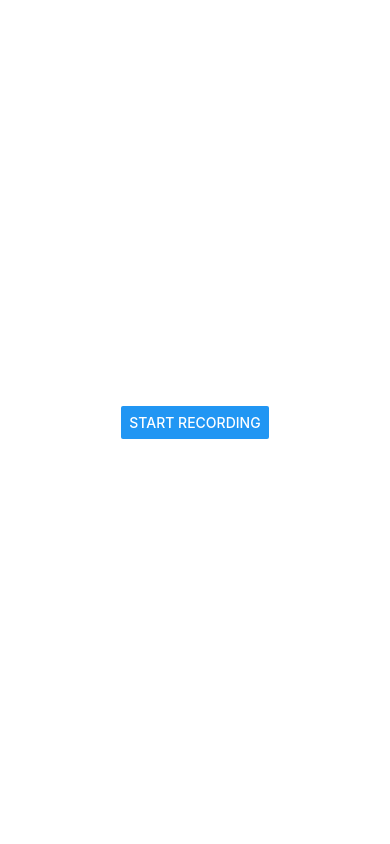
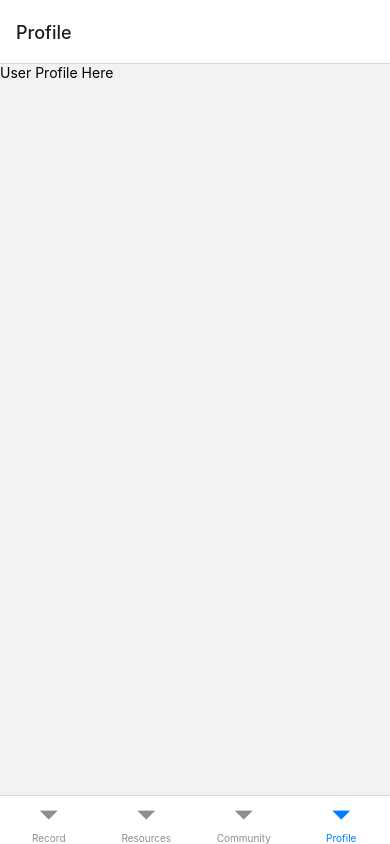
Before and after one commit to andyyvo/minute, a React Native app: screen /Profile in a window 390 px wide. Built offline with nearby package versions, Linux system fonts and the light colour scheme.

Commit message:
added react navigation and simple bottom tabs

```diff
--- a/App.js
+++ b/App.js
@@ -1,14 +1,43 @@
 import { StatusBar } from 'expo-status-bar';
 import { StyleSheet, Text, View } from 'react-native';
-import AudioRecord from './src/screens/testaudio';
+
+import { NavigationContainer } from '@react-navigation/native';
+import { createStackNavigator } from '@react-navigation/stack';
+import { createBottomTabNavigator } from "@react-navigation/bottom-tabs";
+import TabBarItem from "./src/TabBarItem";
+
+// SCREENS
+import Record from './src/screens/RecordScreen';
+import Profile from './src/screens/ProfileScreen';
+import Resources from './src/screens/ResourcesScreen';
+import Community from './src/screens/CommunityScreen';
+
+const Stack = createStackNavigator();
+const Tab = createBottomTabNavigator();
 
 export default function App() {
   return (
-    <View style={styles.container}>
-      <AudioRecord></AudioRecord>
-
+    <NavigationContainer style={styles.container}>
+      <Stack.Navigator>
+        <Stack.Screen name="Tab" options={{ headerShown: false, animationEnabled: false }}>
+          {() => (<Tab.Navigator >
+              <Tab.Screen name="Record" component={Record} options={{
+                TabBarItem: ({ focused }) => (<TabBarItem focused={focused} iconName="record" text="Record"/>),
+              }}/>
+              <Tab.Screen name="Resources" component={Resources} options={{
+                TabBarItem: ({ focused }) => (<TabBarItem focused={focused} iconName="work" text="Resources"/>),
+              }}/>
+              <Tab.Screen name="Community" component={Community} options={{
+                TabBarItem: ({ focused }) => (<TabBarItem focused={focused} iconName="users" text="Community"/>),
+              }}/>
+              <Tab.Screen name="Profile" component={Profile} options={{
+                TabBarItem: ({ focused }) => (<TabBarItem focused={focused} iconName="user" text="Profile"/>),
+              }}/>
+          </Tab.Navigator>)}
+      </Stack.Screen>
+      </Stack.Navigator>
       <StatusBar style="auto" />
-    </View>
+    </NavigationContainer>
   );
 }
 
--- /dev/null
+++ b/src/TabBarItem.js
@@ -0,0 +1,13 @@
+import React from "react";
+import { Text, View } from "react-native";
+import { Ionicons } from "@expo/vector-icons";
+
+export default function TabBarIcon({ focused, iconName, text }) {
+    const iconFocused = focused ? "cyan" : "blue";
+    return (
+    <View style={alignItems="center"}>
+      <Ionicons name={iconName} size={16} color={iconFocused}/>
+      <Text style={{ color: iconFocused }}>{text}</Text>
+    </View>
+    );
+};
--- /dev/null
+++ b/src/screens/CommunityScreen.js
@@ -0,0 +1,11 @@
+import { StatusBar } from 'expo-status-bar';
+import React from 'react';
+import { Button, StyleSheet, Text, View } from 'react-native';
+
+export default function CommunityScreen() {
+    return (
+        <View>
+            <Text>Community Here</Text>
+        </View>
+    )
+}
--- /dev/null
+++ b/src/screens/ProfileScreen.js
@@ -0,0 +1,11 @@
+import { StatusBar } from 'expo-status-bar';
+import React from 'react';
+import { Button, StyleSheet, Text, View } from 'react-native';
+
+export default function ProfileScreen() {
+    return (
+        <View>
+            <Text>User Profile Here</Text>
+        </View>
+    )
+}
--- a/src/screens/testaudio.js
+++ b/src/screens/RecordScreen.js
@@ -3,7 +3,7 @@ import React from 'react';
 import { Button, StyleSheet, Text, View } from 'react-native';
 import { Audio } from 'expo-av';
 
-export default function App() {
+export default function RecordScreen() {
   const [recording, setRecording] = React.useState();
   const [recordings, setRecordings] = React.useState([]);
   const [message, setMessage] = React.useState("");
--- /dev/null
+++ b/src/screens/ResourcesScreen.js
@@ -0,0 +1,11 @@
+import { StatusBar } from 'expo-status-bar';
+import React from 'react';
+import { Button, StyleSheet, Text, View } from 'react-native';
+
+export default function ResourcesScreen() {
+    return (
+        <View>
+            <Text>Resources Here</Text>
+        </View>
+    )
+}
```
Also changed, not shown: package.json (+7 -2 lines), 1 other file (tests, documents, lock files or other folders).
